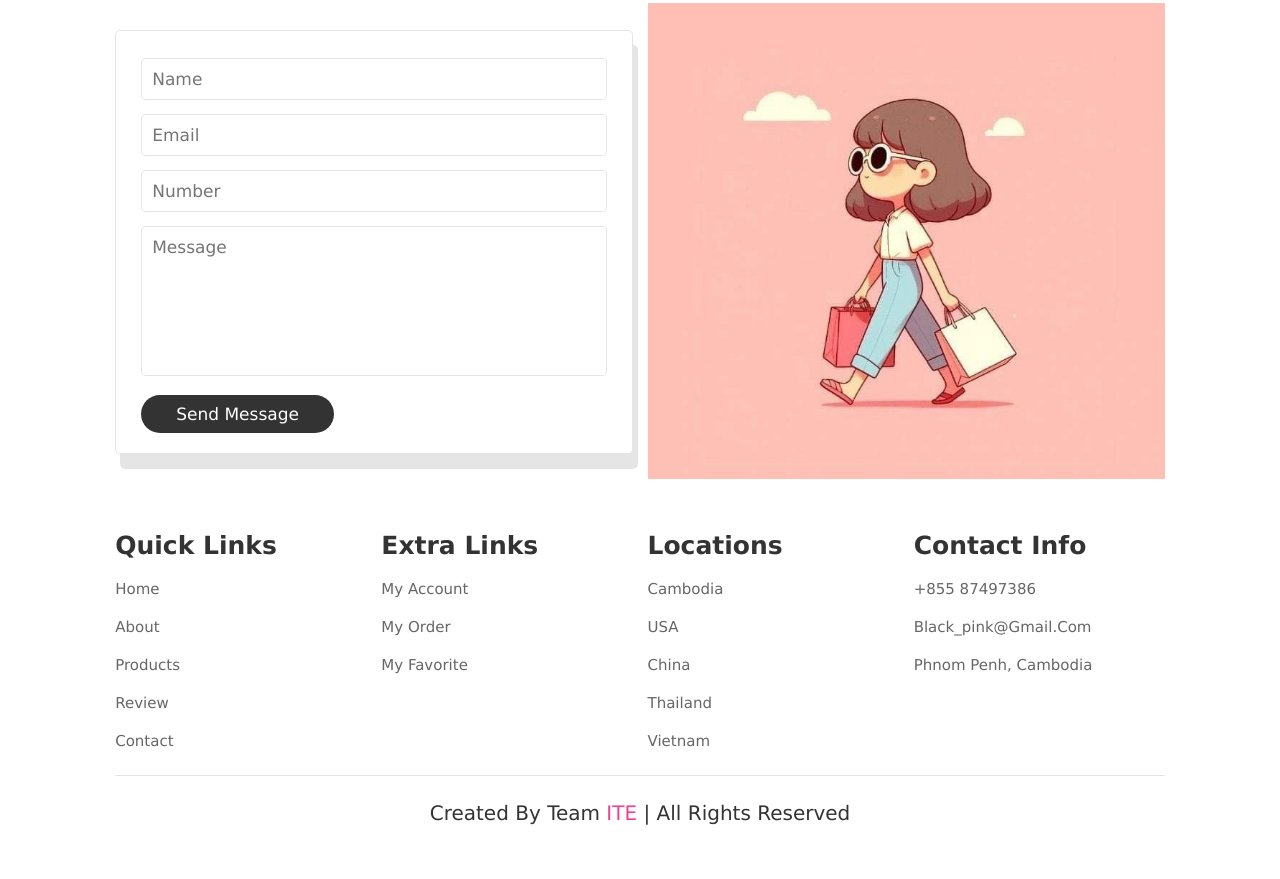
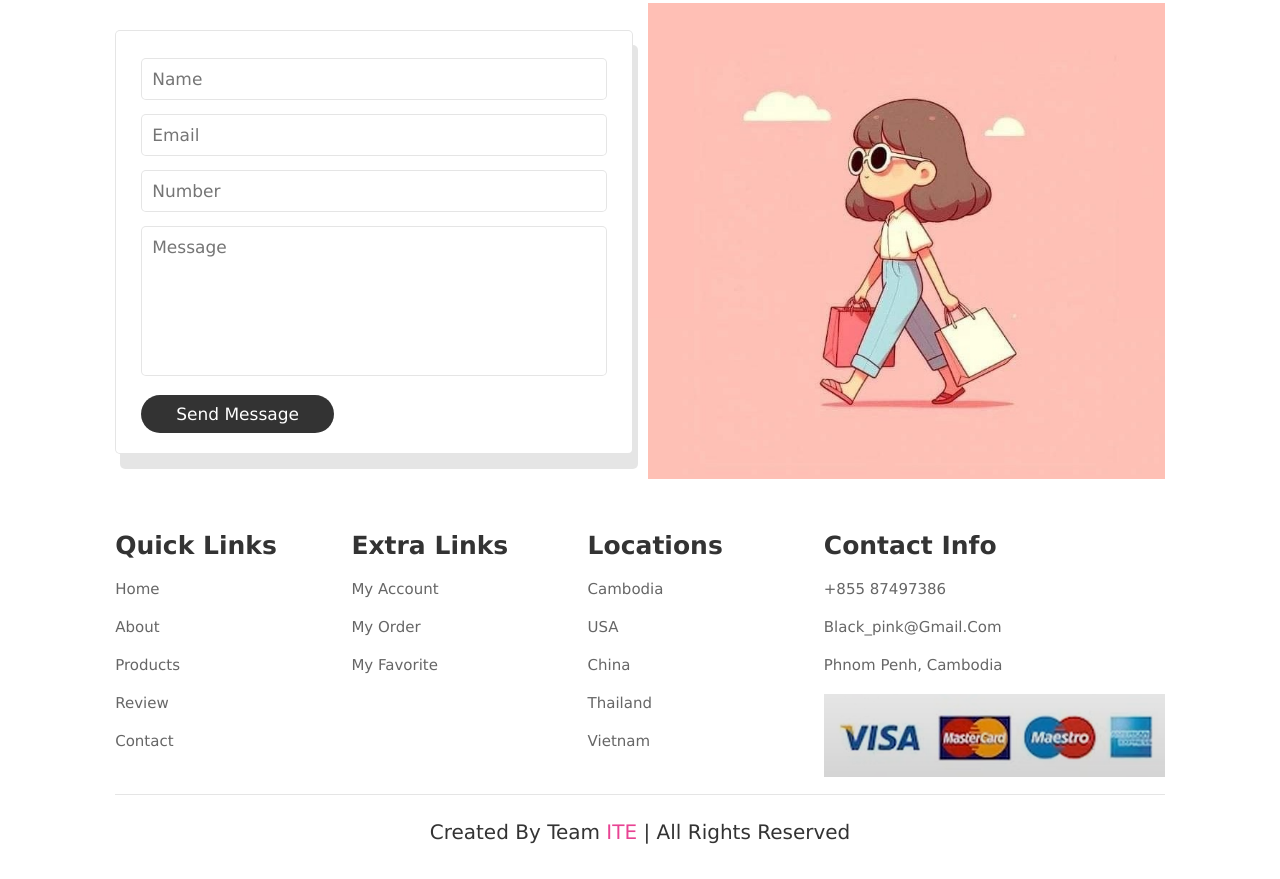
Before and after one commit to Laysin1/Y3, a plain HTML site: page index.html in a window 1280 px wide. Shown: the part 6365-7244 px from the top of the page. Drawn offline with Linux system fonts and the light colour scheme.

Commit message:
Update index.html

```diff
--- a/index.html
+++ b/index.html
@@ -506,7 +506,7 @@
                 <a href="#">+855 87497386</a>
                 <a href="#">black_pink@gmail.com</a>
                 <a href="#">Phnom Penh, Cambodia</a>
-                <img src="Photo/clothing_homepage/homepage/cards.png" alt="">
+                <img src="Photo/cards.png" alt="">
             </div>
         </div>
         <div class="credit">Created by Team <span>ITE</span> | All Rights Reserved</div>
```
